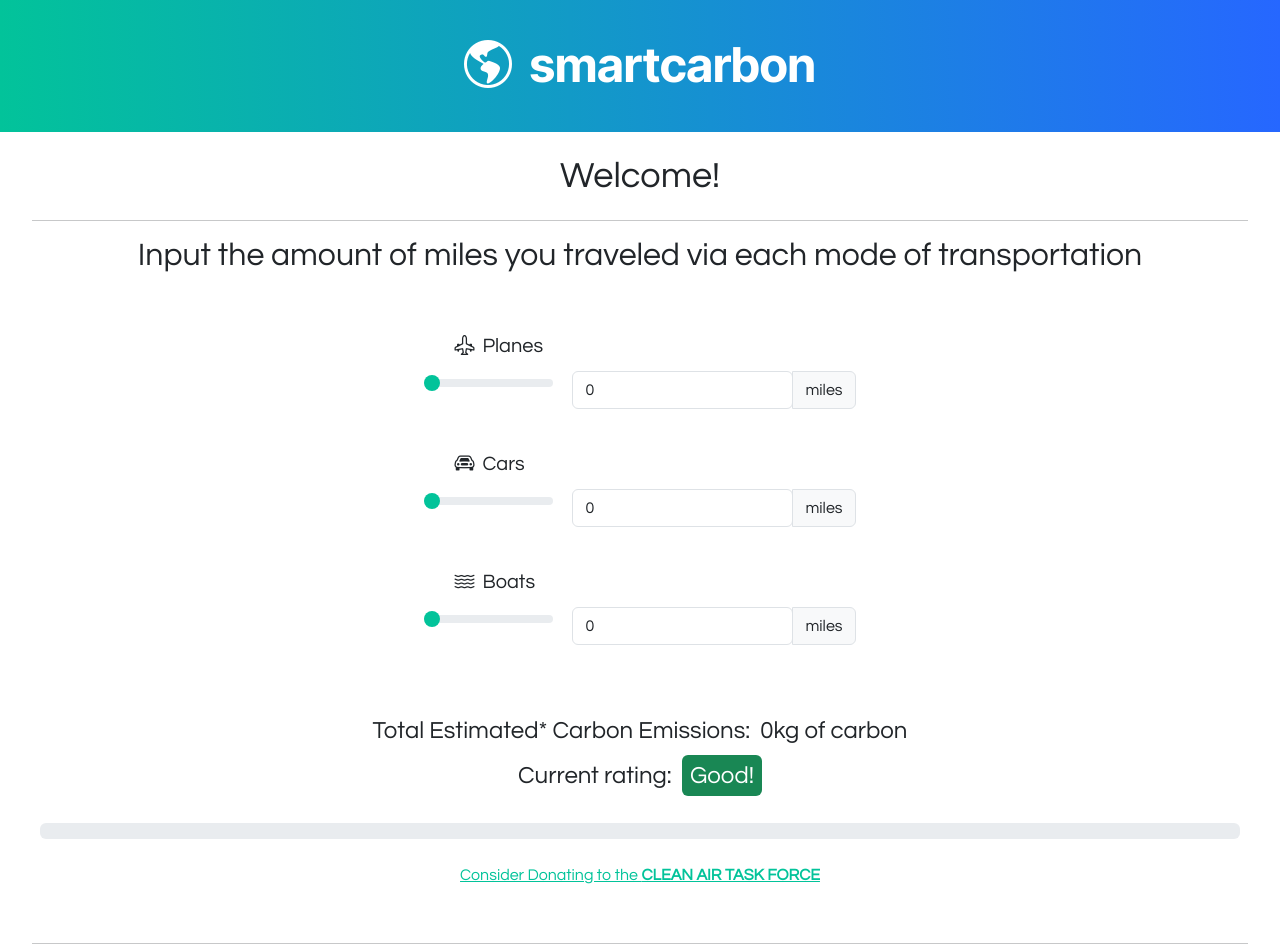
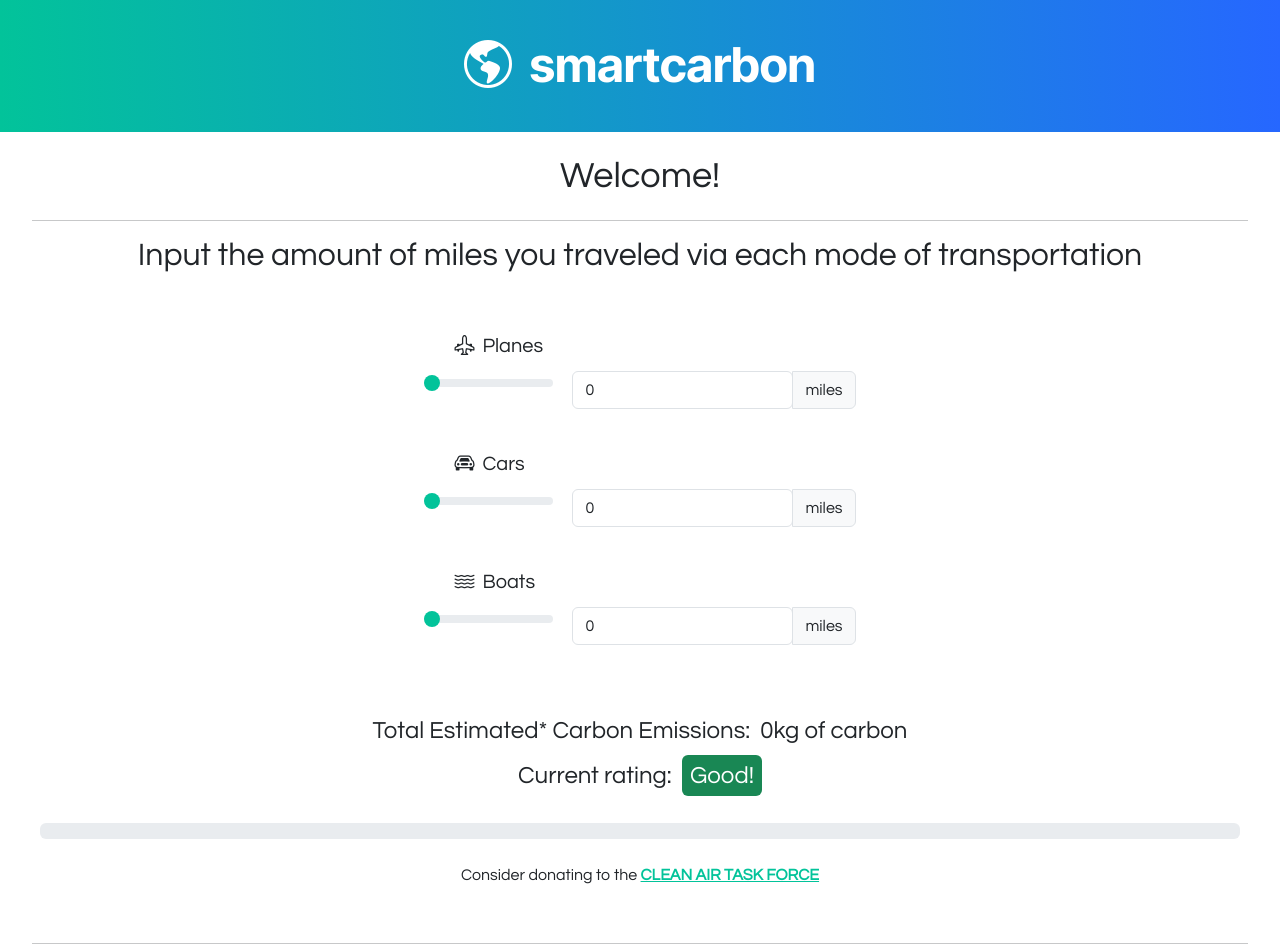
Before and after one commit to camdencatholic/smartcarbon, a Next.js app: page /app in a window 1280 px wide. Shown: the top 952 px of the page. Built offline with nearby package versions, Linux system fonts and the light colour scheme.

Commit message:
design patterns for link

```diff
--- a/src/components/input.tsx
+++ b/src/components/input.tsx
@@ -233,9 +233,9 @@ export default function Input() {
         </div>
       </div>
 
-      <Link href="https://www.catf.us/" className="flex content-center justify-center">
-        <button>Consider Donating to the <b>CLEAN AIR TASK FORCE</b></button>
-      </Link>
+      <div className="flex content-center justify-center">
+        <button>Consider donating to the <Link href="https://www.catf.us/" className='link link-primary'><b>CLEAN AIR TASK FORCE</b></Link></button>
+      </div>
       <div className="flex content-center justify-center">
         {totalCarbonEmissions >= dangerThreshold || totalCarbonEmissions >= warningThreshold ? <p>Consider reducing your travel <Link href={"/reduce/how-to-reduce/"} className={`link link-${totalCarbonEmissions >= dangerThreshold ? "danger" : totalCarbonEmissions >= warningThreshold ? "warning" : "success"} transition-all`}>Read More &rarr;</Link></p> : ""}
       </div>
```
